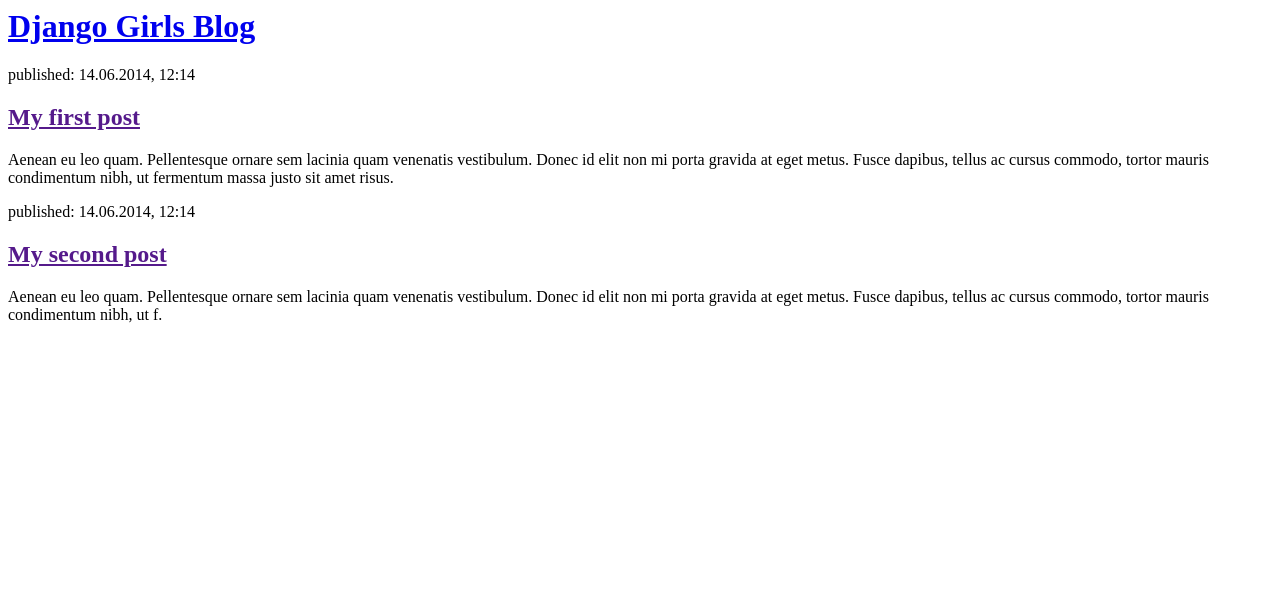
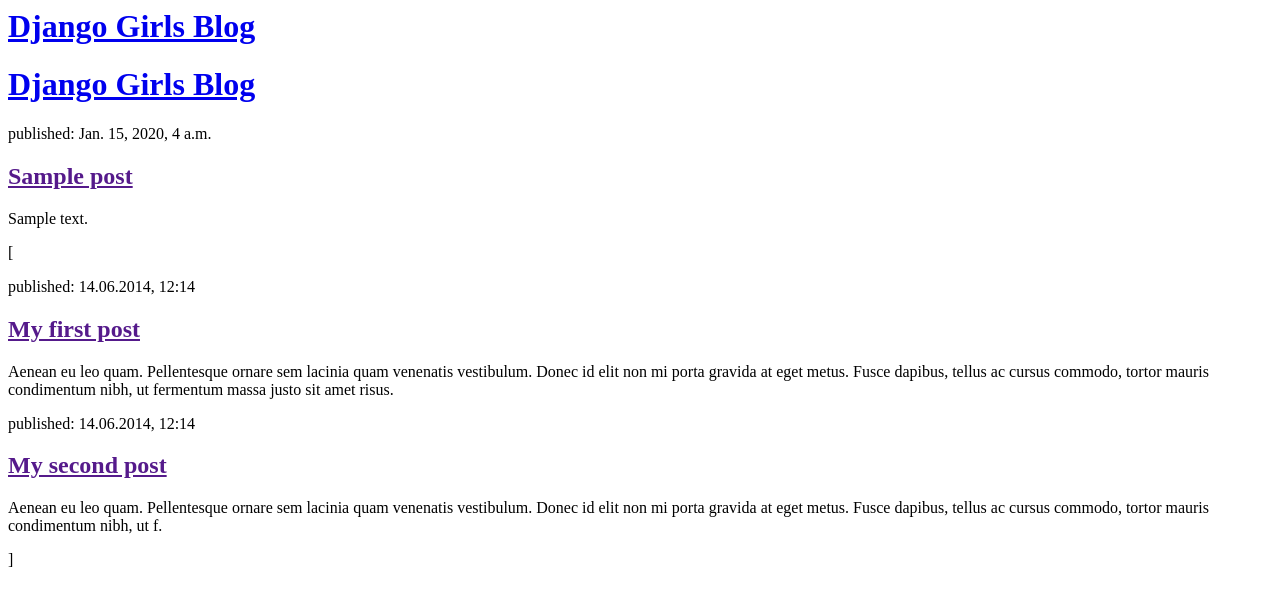
Before and after one commit to Imainkindred/my-first-blog, a Django app: page / in a window 1280 px wide. Shown: the top 606 px of the page. Run offline with Django 3.2, Linux system fonts and the light colour scheme; tables that the repository leaves empty hold one stand-in row (values such as "Sample post").

Commit message:
templates and stuff

```diff
--- a/blog/templates/blog/post_list.html
+++ b/blog/templates/blog/post_list.html
@@ -6,9 +6,19 @@
         <div>
             <h1><a href="/">Django Girls Blog</a></h1>
         </div>
+        <div>
+            <h1><a href="/">Django Girls Blog</a></h1>
+        </div>
 
+        {% for post in posts %}
+            <div>
+                <p>published: {{ post.published_date }}</p>
+                <h2><a href="">{{ post.title }}</a></h2>
+                <p>{{ post.text|linebreaksbr }}</p>
+            </div>
+        {% endfor %}
         <div>
-            <p>published: 14.06.2014, 12:14</p>
+        [    <p>published: 14.06.2014, 12:14</p>
             <h2><a href="">My first post</a></h2>
             <p>Aenean eu leo quam. Pellentesque ornare sem lacinia quam venenatis vestibulum. Donec id elit non mi porta gravida at eget metus. Fusce dapibus, tellus ac cursus commodo, tortor mauris condimentum nibh, ut fermentum massa justo sit amet risus.</p>
         </div>
@@ -16,7 +26,7 @@
         <div>
             <p>published: 14.06.2014, 12:14</p>
             <h2><a href="">My second post</a></h2>
-            <p>Aenean eu leo quam. Pellentesque ornare sem lacinia quam venenatis vestibulum. Donec id elit non mi porta gravida at eget metus. Fusce dapibus, tellus ac cursus commodo, tortor mauris condimentum nibh, ut f.</p>
+            <p>Aenean eu leo quam. Pellentesque ornare sem lacinia quam venenatis vestibulum. Donec id elit non mi porta gravida at eget metus. Fusce dapibus, tellus ac cursus commodo, tortor mauris condimentum nibh, ut f.</p>]
         </div>
     </body>
 </html>
--- a/blog/views.py
+++ b/blog/views.py
@@ -1,5 +1,9 @@
 from django.shortcuts import render
+from .models import Post
+from django.utils import timezone
+
 def post_list(request):
-    return render(request, 'blog/post_list.html', {})
+    posts = Post.objects.filter(published_date__lte=timezone.now()).order_by('published_date')
+    return render(request, 'blog/post_list.html', {'posts': posts})
 
 # Create your views here.
```
Also changed, not shown: blog/migrations/0001_initial.py (added).
